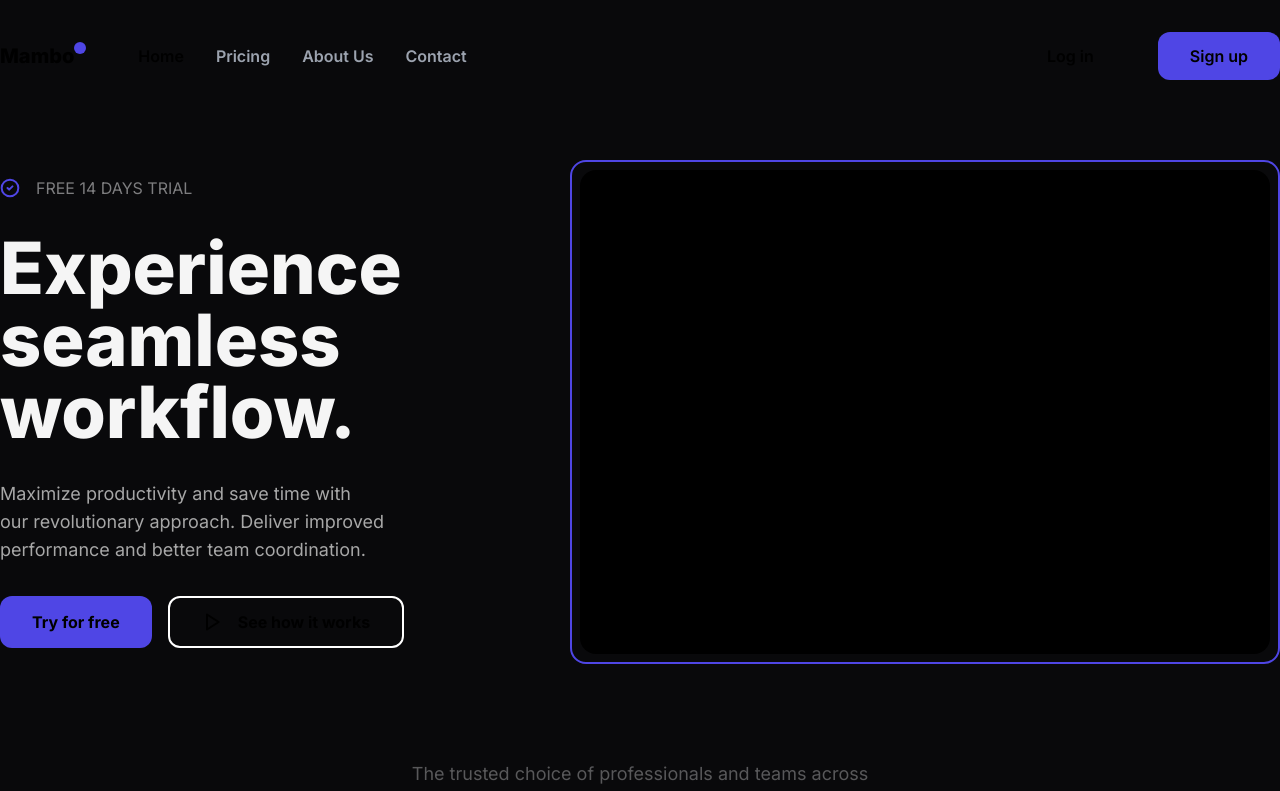
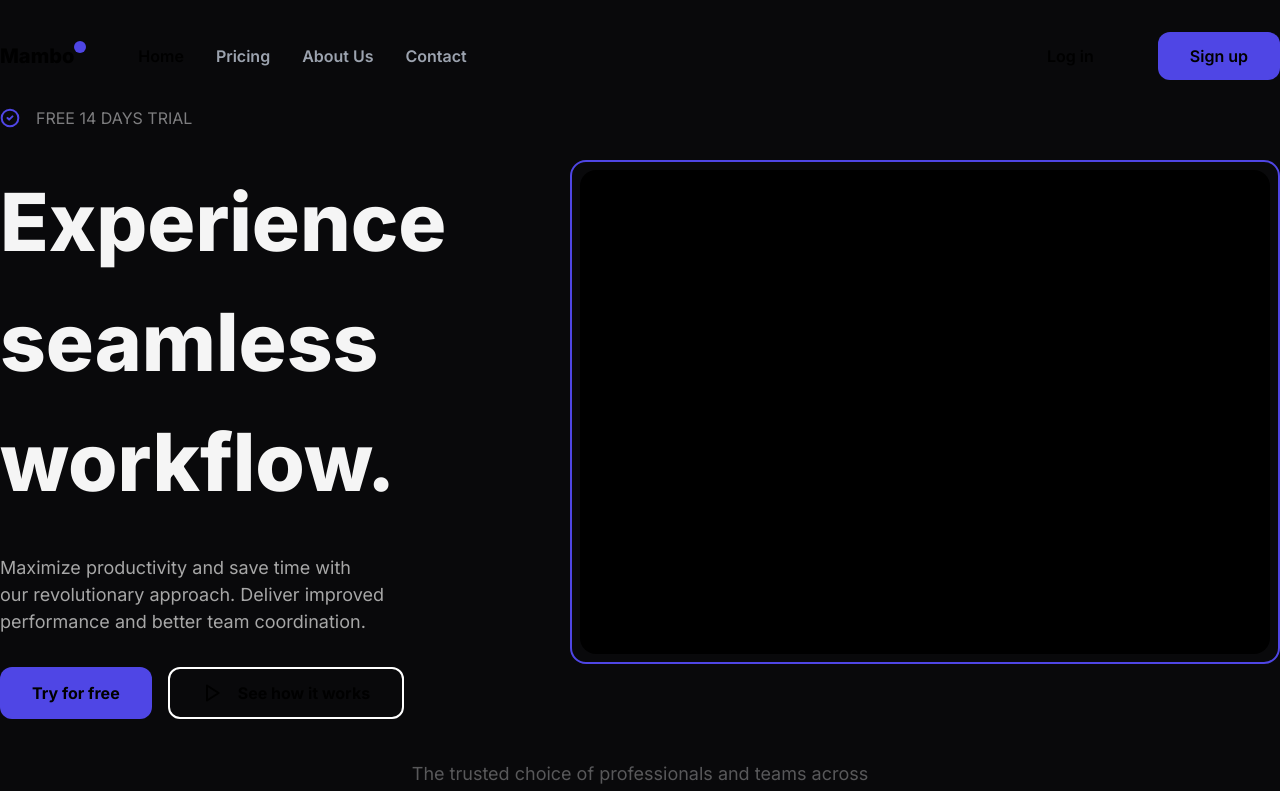
Before and after one commit to wickeddd3/mambo, a Next.js app: page / in a window 1280 px wide. Shown: the top 791 px of the page. Built offline with nearby package versions, Linux system fonts and the light colour scheme.

Commit message:
feat: add tailwind screens and fontSize config

```diff
--- a/tailwind.config.ts
+++ b/tailwind.config.ts
@@ -7,6 +7,29 @@ const config: Config = {
     "./src/app/**/*.{js,ts,jsx,tsx,mdx}",
   ],
   theme: {
+    screens: {
+      sm: "480px",
+      md: "768px",
+      lg: "976px",
+      xl: "1440px",
+    },
+    fontSize: {
+      "4xs": ".375rem", // 6px
+      "3xs": ".5rem", // 8px
+      "2xs": ".625rem", // 10px
+      xs: ".75rem", // 12px
+      sm: ".875rem", // 14px
+      md: "1rem", // 16px
+      lg: "1.125rem", // 18px
+      xl: "1.25rem", // 20px
+      "2xl": "1.5rem", // 24px
+      "3xl": "1.875rem", // 30px
+      "4xl": "2.25rem", // 36px
+      "5xl": "3rem", // 48px
+      "6xl": "4rem", // 64px
+      "7xl": "5rem", // 80px
+      "8xl": "6rem", // 96px
+    },
     extend: {
       backgroundImage: {
         "gradient-radial": "radial-gradient(var(--tw-gradient-stops))",
```
